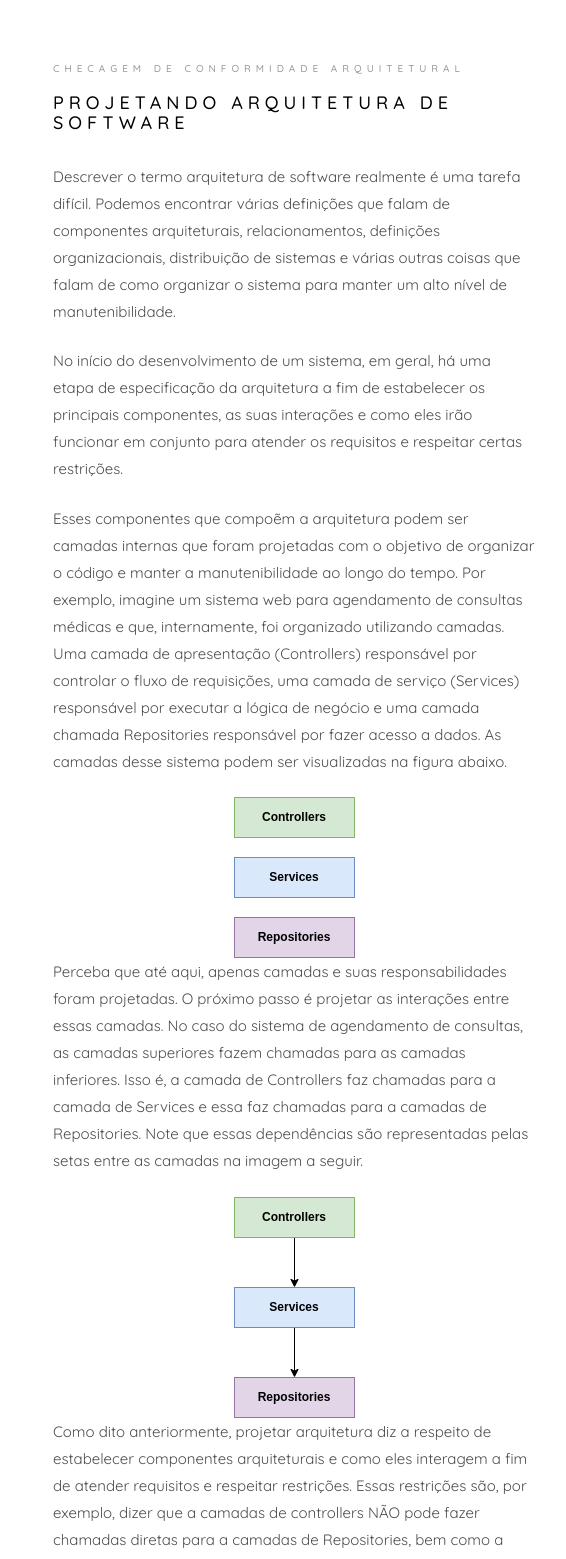
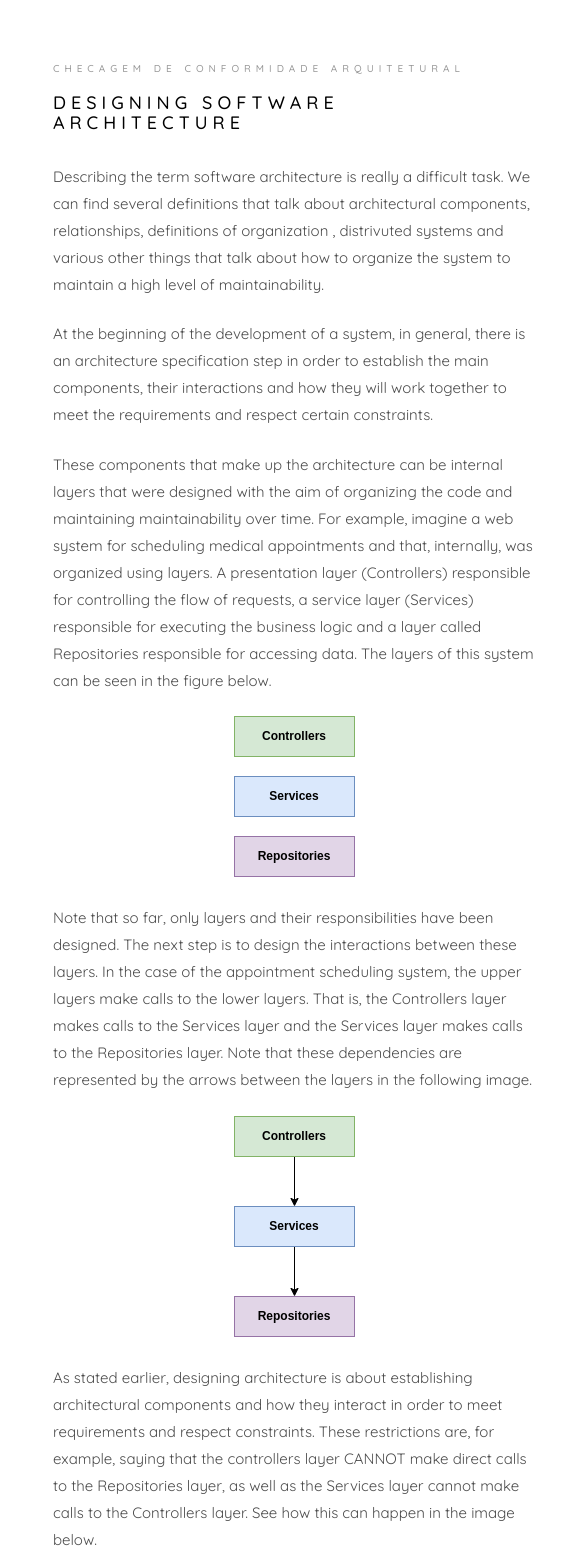
Before and after one commit to architectural-conformance-checking/architectural-conformance-checking.github.io, a plain HTML site: page index.html in a window 1280 px wide. Shown: the top 1559 px of the page, 218-784 px from the left. Drawn offline with Linux system fonts and the light colour scheme; files whose address does not match are found by name.

Commit message:
docs: english text

```diff
--- a/css/style.css
+++ b/css/style.css
@@ -46,7 +46,6 @@ a:focus {
 p {
   margin-bottom: 1.5em;
 }
-
 .center {
   display: block;
   margin-left: auto;
--- a/index.html
+++ b/index.html
@@ -93,98 +93,100 @@
                   <span class="heading-meta"
                     >Checagem de Conformidade Arquitetural</span
                   >
-                  <h3>Projetando Arquitetura de Software</h3>
+                  <h3>Designing Software Architecture</h3>
                   <p>
-                    Descrever o termo arquitetura de software realmente é uma
-                    tarefa difícil. Podemos encontrar várias definições que
-                    falam de componentes arquiteturais, relacionamentos,
-                    definições organizacionais, distribuição de sistemas e
-                    várias outras coisas que falam de como organizar o sistema
-                    para manter um alto nível de manutenibilidade.
+                    Describing the term software architecture is really a
+                    difficult task. We can find several definitions that talk
+                    about architectural components, relationships, definitions
+                    of organization , distrivuted systems and various other
+                    things that talk about how to organize the system to
+                    maintain a high level of maintainability.
                   </p>
 
                   <p>
-                    No início do desenvolvimento de um sistema, em geral, há uma
-                    etapa de especificação da arquitetura a fim de estabelecer
-                    os principais componentes, as suas interações e como eles
-                    irão funcionar em conjunto para atender os requisitos e
-                    respeitar certas restrições.
+                    At the beginning of the development of a system, in general,
+                    there is an architecture specification step in order to
+                    establish the main components, their interactions and how
+                    they will work together to meet the requirements and respect
+                    certain constraints.
                   </p>
 
                   <p>
-                    Esses componentes que compoẽm a arquitetura podem ser
-                    camadas internas que foram projetadas com o objetivo de
-                    organizar o código e manter a manutenibilidade ao longo do
-                    tempo. Por exemplo, imagine um sistema web para agendamento
-                    de consultas médicas e que, internamente, foi organizado
-                    utilizando camadas. Uma camada de apresentação (Controllers)
-                    responsável por controlar o fluxo de requisições, uma camada
-                    de serviço (Services) responsável por executar a lógica de
-                    negócio e uma camada chamada Repositories responsável por
-                    fazer acesso a dados. As camadas desse sistema podem ser
-                    visualizadas na figura abaixo.
+                    These components that make up the architecture can be
+                    internal layers that were designed with the aim of
+                    organizing the code and maintaining maintainability over
+                    time. For example, imagine a web system for scheduling
+                    medical appointments and that, internally, was organized
+                    using layers. A presentation layer (Controllers) responsible
+                    for controlling the flow of requests, a service layer
+                    (Services) responsible for executing the business logic and
+                    a layer called Repositories responsible for accessing data.
+                    The layers of this system can be seen in the figure below.
                   </p>
 
                   <img src="./images/arch.ties.png" class="center" />
+                  <br />
 
                   <p>
-                    Perceba que até aqui, apenas camadas e suas
-                    responsabilidades foram projetadas. O próximo passo é
-                    projetar as interações entre essas camadas. No caso do
-                    sistema de agendamento de consultas, as camadas superiores
-                    fazem chamadas para as camadas inferiores. Isso é, a camada
-                    de Controllers faz chamadas para a camada de Services e essa
-                    faz chamadas para a camadas de Repositories. Note que essas
-                    dependências são representadas pelas setas entre as camadas
-                    na imagem a seguir.
+                    Note that so far, only layers and their responsibilities
+                    have been designed. The next step is to design the
+                    interactions between these layers. In the case of the
+                    appointment scheduling system, the upper layers make calls
+                    to the lower layers. That is, the Controllers layer makes
+                    calls to the Services layer and the Services layer makes
+                    calls to the Repositories layer. Note that these
+                    dependencies are represented by the arrows between the
+                    layers in the following image.
                   </p>
 
                   <img src="./images/arch.dependencies.png" class="center" />
+                  <br />
 
                   <p>
-                    Como dito anteriormente, projetar arquitetura diz a respeito
-                    de estabelecer componentes arquiteturais e como eles
-                    interagem a fim de atender requisitos e respeitar
-                    restrições. Essas restrições são, por exemplo, dizer que a
-                    camadas de controllers NÃO pode fazer chamadas diretas para
-                    a camadas de Repositories, bem como a camadas de Services
-                    não pode fazer chamadas para a camadas de Controllers. Veja
-                    como isso pode acontecer na Imagem abaixo.
+                    As stated earlier, designing architecture is about
+                    establishing architectural components and how they interact
+                    in order to meet requirements and respect constraints. These
+                    restrictions are, for example, saying that the controllers
+                    layer CANNOT make direct calls to the Repositories layer, as
+                    well as the Services layer cannot make calls to the
+                    Controllers layer. See how this can happen in the image
+                    below.
                   </p>
 
                   <img src="./images/arch.request.png" class="center" />
+                  <br />
 
                   <p>
-                    Caso essas chamadas aconteçam, (as chamadas que não deveriam
-                    acontecer) elas se caracterizam como Desvios Arquiteturais
-                    uma vez que a implementação se desvia da arquitetura que foi
-                    planejada inicialmente.
+                    If these calls happen, (the calls that should not happen)
+                    they are characterized as Architectural Deviations since the
+                    implementation deviates from the architecture that was
+                    initially planned.
                   </p>
 
-                  <h3>Como Identificar Desvio Arquiteturais</h3>
+                  <h3>How to Identify Architectural Desviations?</h3>
 
                   <p>
-                    Esses desvios arquiteturais acabam degradando o sistema com
-                    o passar do tempo. Dessa forma, precisamos de alguma
-                    abordagem que consiga comparar a arquitetura planejada com a
-                    implementação e revelar esses desvios arquitetônicos.
+                    These architectural deviations end up degrading the system
+                    over time. Therefore, we need some approach that can compare
+                    the planned architecture with the implementation and reveal
+                    these architectural deviations.
                   </p>
 
                   <p>
-                    Em geral, essas abordagens tomam como entrada uma descrição
-                    da arquitetura que foi planejada e a implementação real e
-                    comparam as duas para verificar se a implementação está de
-                    acordo com o que foi planejado - como mostrado na imagem
-                    abaixo.
+                    In general, these approaches take as input a description of
+                    the architecture that was planned and the actual
+                    implementation and compare the two to verify that the
+                    implementation is as planned - as shown in the image below.
                   </p>
 
                   <img src="./images/arch.check.png" class="center" />
+                  <br />
 
                   <p>
-                    De forma geral, é assim que a checagem de conformidade
-                    arquitetural funciona. Vale ressaltar que a Arquitetura
-                    Planejada é especificada em uma linguagem de domínio,
-                    permitindo que esse processo seja totalmente automatizado.
+                    Generally speaking, this is how architectural conformance
+                    checking works. It is worth mentioning that the Planned
+                    Architecture is specified in a domain language, allowing
+                    this process to be fully automated.
                   </p>
                 </div>
               </div>
```
